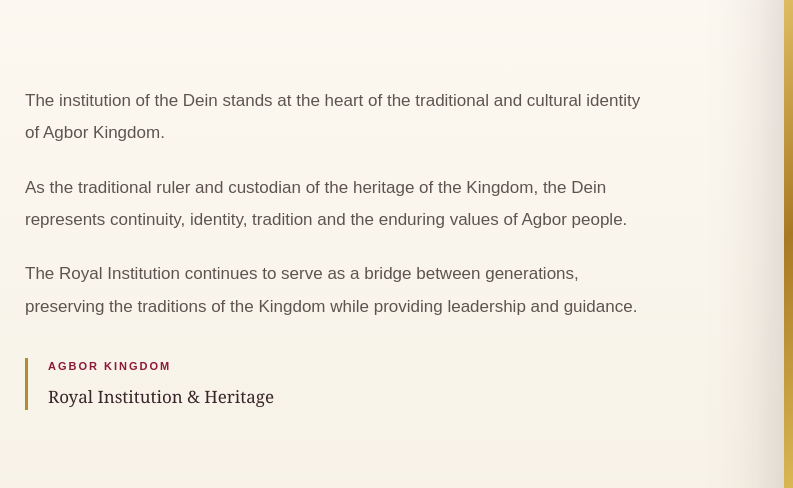
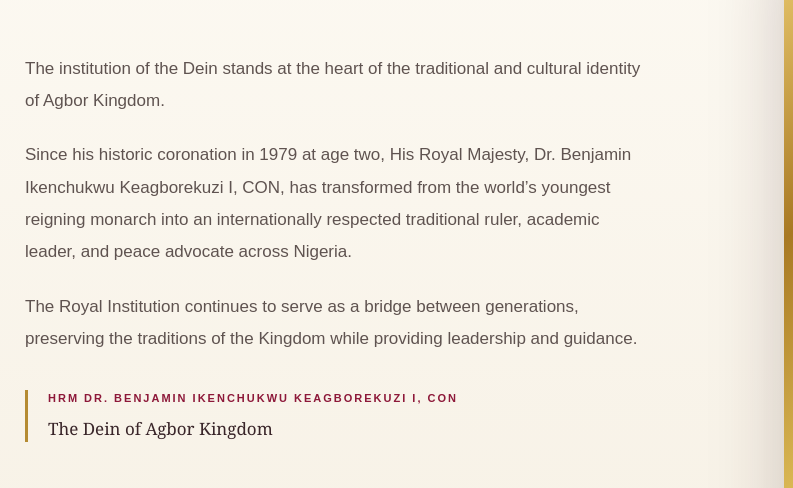
Before and after one commit to agborkingdom/agbor-kingdom, a plain HTML site: page AGBOR-KINGDOM/dein.html in a window 1280 px wide. Shown: the part 1360-1848 px from the top of the page, 0-793 px from the left. Drawn offline with nearby package versions, Linux system fonts and the light colour scheme; no server answers.

Commit message:
update Dein bio

```diff
--- a/AGBOR-KINGDOM/dein.html
+++ b/AGBOR-KINGDOM/dein.html
@@ -645,11 +645,12 @@
                         </p>
 
                         <p>
-                            As the traditional ruler and custodian
-                            of the heritage of the Kingdom, the Dein
-                            represents continuity, identity,
-                            tradition and the enduring values of
-                            Agbor people.
+                           Since his historic coronation in 1979 at age two,
+                            His Royal Majesty, Dr. Benjamin Ikenchukwu
+                            Keagborekuzi I, CON, has transformed from the world’s
+                            youngest reigning monarch into an internationally
+                            respected traditional ruler, academic leader, and
+                            peace advocate across Nigeria.
                         </p>
 
                         <p>
@@ -663,11 +664,11 @@
                         <div class="dein-royal-signature">
 
                             <span>
-                             AGBOR KINGDOM
+                             HRM DR. BENJAMIN IKENCHUKWU KEAGBOREKUZI I, CON
                             </span>
 
                             <strong>
-                                Royal Institution & Heritage
+                                The Dein of Agbor Kingdom
                             </strong>
 
                         </div>
```
